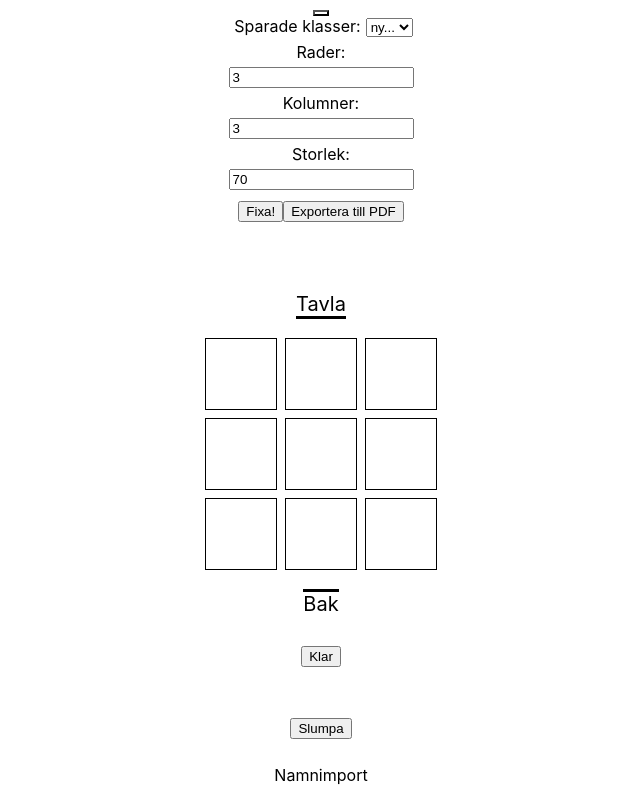
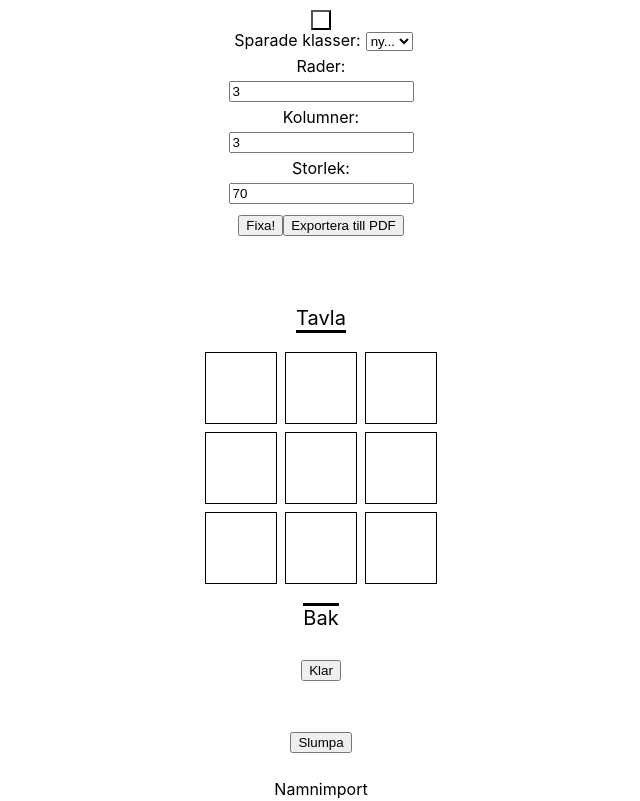
Before and after one commit to KillerrabbitAos/Skola77-frontend, a React (Create React App) app: page / in a window 1280 px wide. Shown: the top 801 px of the page, without its empty margins (319-959 px from the left). Built offline with nearby package versions, Linux system fonts and the light colour scheme.

Commit message:
Update App.css

```diff
--- a/src/App.css
+++ b/src/App.css
@@ -4,6 +4,8 @@
 }
 .spara {
   background: url(./floppydisk.svg);
+  height: 20px;
+  width: 20px;
 }
 .App-logo {
   height: 40vmin;
```
